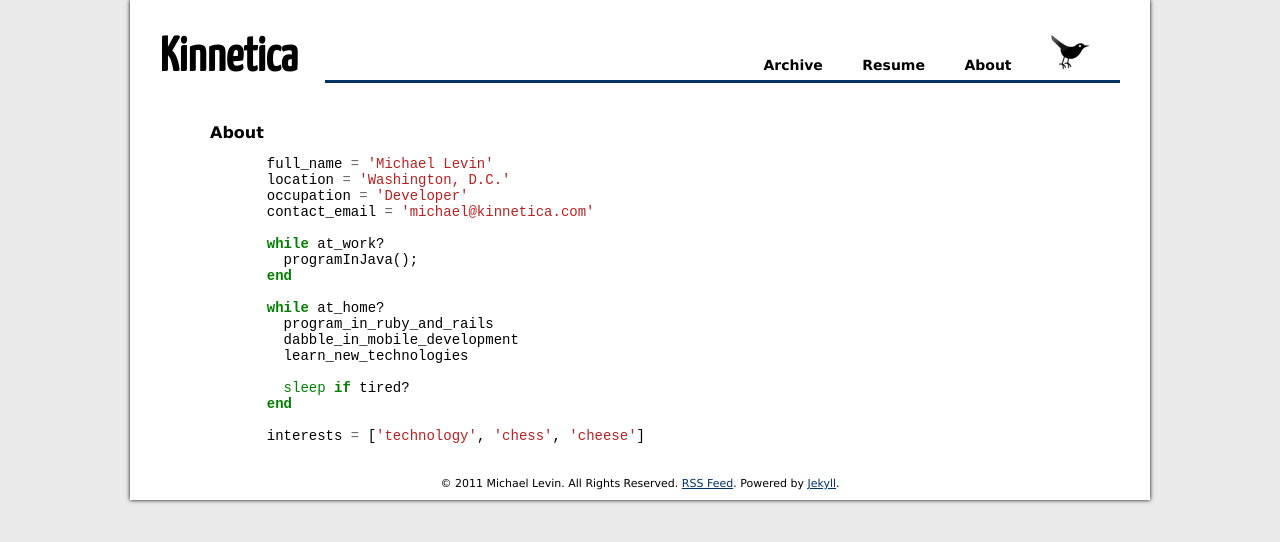
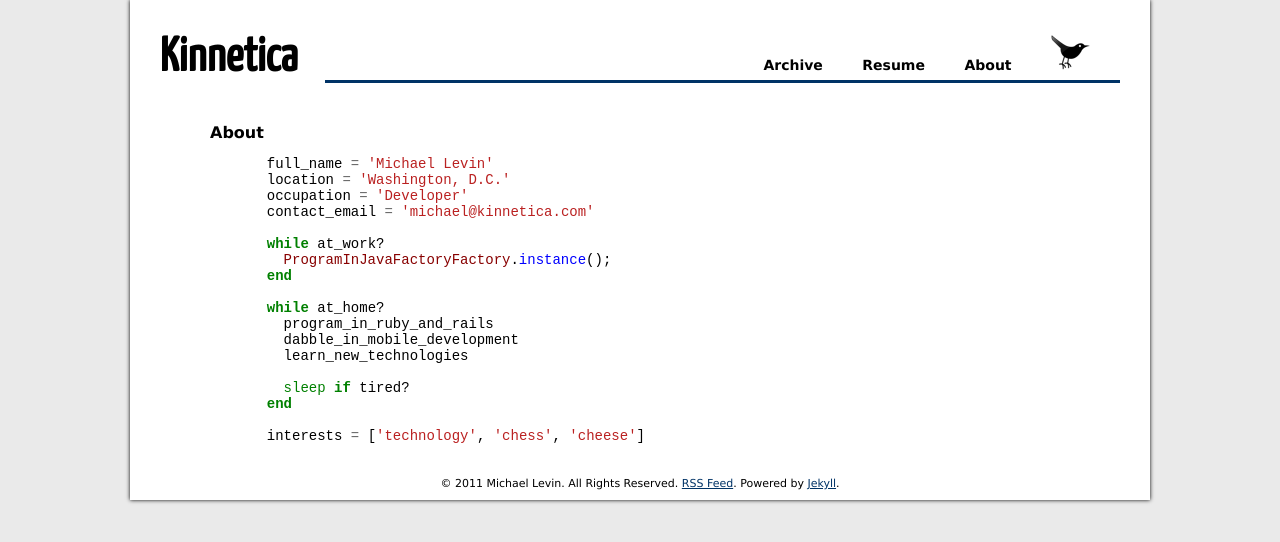
Before and after one commit to kinnetica/kinnetica.com, a Jekyll site: the page built from about.html, in a window 1280 px wide. Shown: the top 542 px of the page. Built offline with Jekyll 4.4.1, drawn with Linux system fonts in a browser that asks for light colours; Markdown is read by kramdown in place of the engine named in the settings; comment, search, counter and statistics services are not loaded.

Commit message:
Added Java joke to about me section

```diff
--- a/about.html
+++ b/about.html
@@ -12,7 +12,7 @@ title: About
   contact_email = 'michael@kinnetica.com'
 
   while at_work?
-    programInJava();
+    ProgramInJavaFactoryFactory.instance();
   end
 
   while at_home?
```
